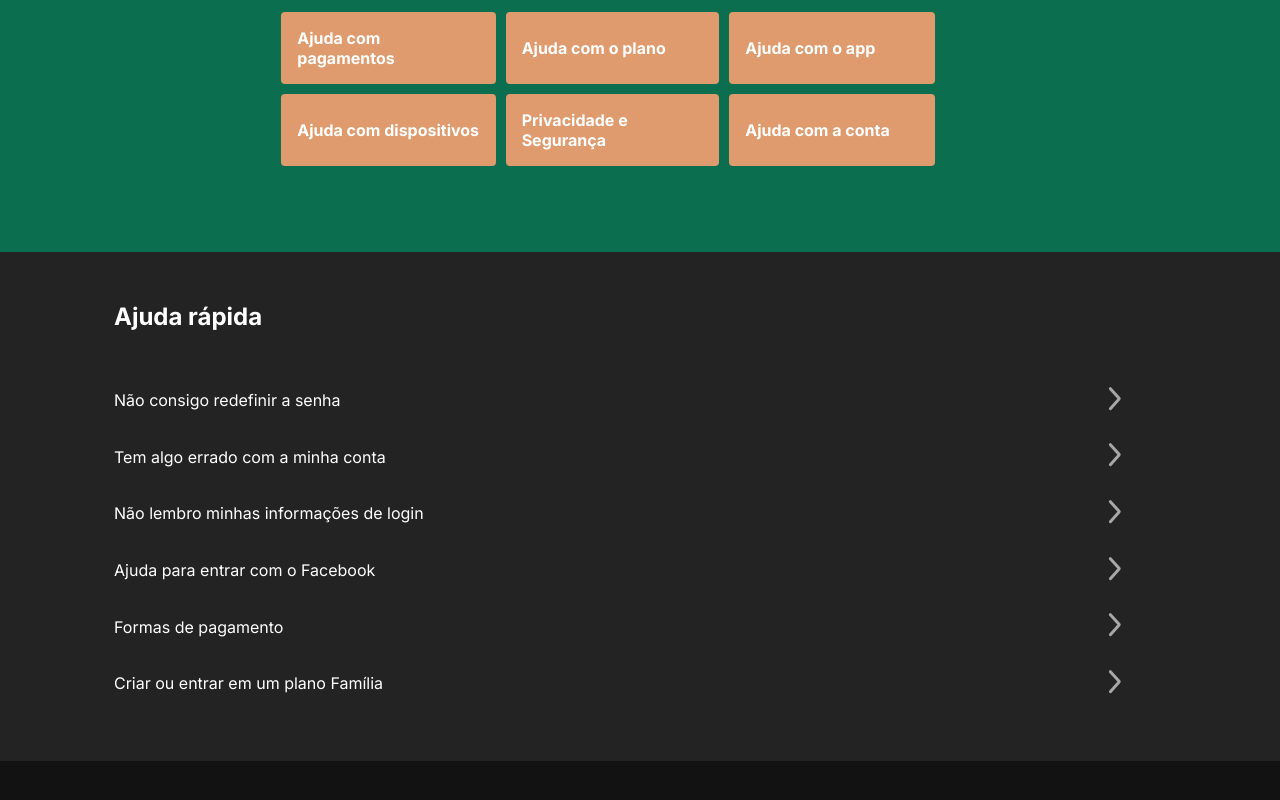
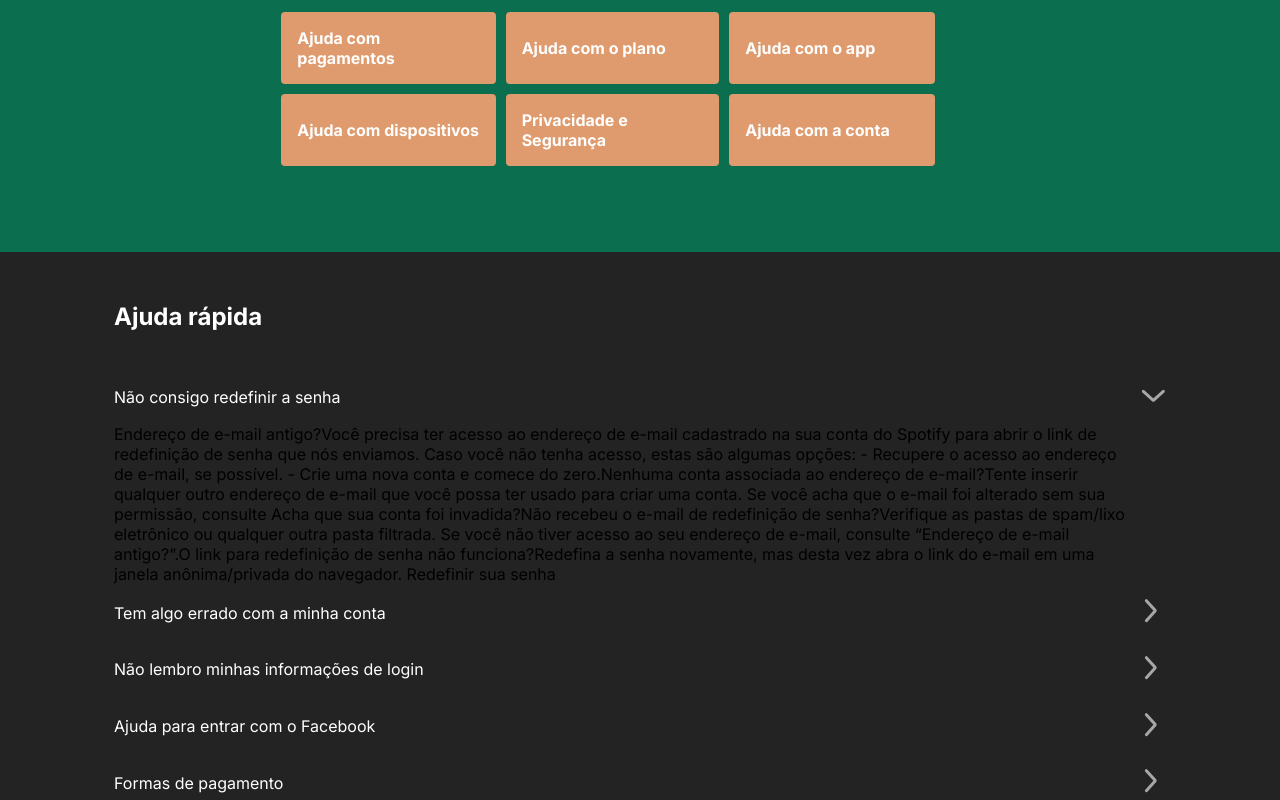
Before and after one commit to LuizaGA/rubik-front, a React (Vite) app: page /FAQ in a window 1280 px wide. Both pictures are taken after a click on the element "Não consigo redefinir a senha". Shown: the part 523-1323 px from the top of the page. Built offline with nearby package versions, Linux system fonts and the light colour scheme.

Commit message:
FAQ dropdown working

```diff
--- a/src/pages/FAQ/index.jsx
+++ b/src/pages/FAQ/index.jsx
@@ -3,9 +3,18 @@ import Header from "../../components/Header"
 import Footer from "../../components/Footer"
 import { FirstContainer, SecondContainer, ThirdContainer, ContainerTexto, ThirdContainerTexto, ImgCubo, TextoSpotify, TextoDestaque, ThirdTextoDestaque, TextoSecundario, ThirdTextoSecundario, TextoObs, Botao, TextoBotao, Search } from './styles'
 
+import ArrowIcon from "../../../public/arrow-right.svg"
+import ArrowDownIcon from "../../../public/arrow-down.svg"
+
 function FAQ() {
 
   const [searchTerm, setSearchTerm] = useState("");
+  const [answer1, setAnswer1] = useState(false);
+  const [answer2, setAnswer2] = useState(false);
+  const [answer3, setAnswer3] = useState(false);
+  const [answer4, setAnswer4] = useState(false);
+  const [answer5, setAnswer5] = useState(false);
+  const [answer6, setAnswer6] = useState(false);
 
 
   return (
@@ -47,96 +56,159 @@ function FAQ() {
             </tr>
           </thead>
           <tbody>
+            <tr onClick={() => setAnswer1(!answer1)}>
+              <td>Não consigo redefinir a senha</td>
+              {answer1 ?
+                <td>
+                  <img src={ArrowDownIcon} />
+                </td>
+                :
+                <td>
+                  <img src={ArrowIcon} />
+                </td>
+              }
+            </tr>
+            {answer1 ?
               <tr>
-              <td>Não consigo redefinir a senha</td>
+                <b>Endereço de e-mail antigo?</b>
+                Você precisa ter acesso ao endereço de e-mail cadastrado na sua conta do Spotify para abrir o link de redefinição de senha que nós enviamos.
+                Caso você não tenha acesso, estas são algumas opções:
+                - Recupere o acesso ao endereço de e-mail, se possível.
+                - Crie uma nova conta e comece do zero.
+                <b>Nenhuma conta associada ao endereço de e-mail?</b>
+                Tente inserir qualquer outro endereço de e-mail que você possa ter usado para criar uma conta.
+                Se você acha que o e-mail foi alterado sem sua permissão, consulte Acha que sua conta foi invadida?
+
+                <b>Não recebeu o e-mail de redefinição de senha?</b>
+                Verifique as pastas de spam/lixo eletrônico ou qualquer outra pasta filtrada.
+                Se você não tiver acesso ao seu endereço de e-mail, consulte “Endereço de e-mail antigo?”.
+
+                <b>O link para redefinição de senha não funciona?</b>
+                Redefina a senha novamente, mas desta vez abra o link do e-mail em uma janela anônima/privada do navegador.
+
+                Redefinir sua senha
+
+              </tr> : null
+            }
+            <tr onClick={() => setAnswer2(!answer2)}>
+              <td>Tem algo errado com a minha conta</td>
+              {answer2 ?
                 <td>
-                <svg width="19" height="25" viewBox="0 0 19 25" fill="none" xmlns="http://www.w3.org/2000/svg">
-                  <g clipPath="url(#clip0_29_15)">
-                    <path d="M5.37164 2.66551L14.0706 12.331C14.2417 12.5212 14.2417 12.8098 14.0706 13L5.37164 22.6655" stroke="#A7A7A7" strokeWidth="3" strokeLinecap="round" />
-                  </g>
-                  <defs>
-                    <clipPath id="clip0_29_15">
-                      <rect width="19" height="25" fill="white" />
-                    </clipPath>
-                  </defs>
-                </svg>
+                  <img src={ArrowDownIcon} />
                 </td>
+                :
+                <td>
+                  <img src={ArrowIcon} />
+                </td>
+              }
             </tr>
+            {answer2 ?
               <tr>
-              <td>Tem algo errado com a minha conta</td>
+                Se notar algo estranho, diferente ou corrompido, é possível que você tenha entrado em outra conta do Spotify.
+
+                Verifique se estão faltando:
+
+                Playlists/músicas curtidas
+                Recursos do Premium
+                Foto de perfil
+
+                Fale com a gente se o problema continuar.
+
+              </tr> : null
+            }
+            <tr onClick={() => setAnswer3(!answer3)}>
+              <td>Não lembro minhas informações de login</td>
+              {answer3 ?
                 <td>
-                <svg width="19" height="25" viewBox="0 0 19 25" fill="none" xmlns="http://www.w3.org/2000/svg">
-                  <g clipPath="url(#clip0_29_15)">
-                    <path d="M5.37164 2.66551L14.0706 12.331C14.2417 12.5212 14.2417 12.8098 14.0706 13L5.37164 22.6655" stroke="#A7A7A7" strokeWidth="3" strokeLinecap="round" />
-                  </g>
-                  <defs>
-                    <clipPath id="clip0_29_15">
-                      <rect width="19" height="25" fill="white" />
-                    </clipPath>
-                  </defs>
-                </svg>
+                  <img src={ArrowDownIcon} />
                 </td>
+                :
+                <td>
+                  <img src={ArrowIcon} />
+                </td>
+              }
             </tr>
+            {answer3 ?
               <tr>
-              <td>Não lembro minhas informações de login</td>
+                Se você não se lembrar da sua senha, use a página de redefinição de senha.
+
+                Se não se lembrar do seu e-mail ou nome de usuário, acesse a página de redefinição de senha e insira os endereços de e-mail que você pode ter usado para criar uma conta. Quando o endereço registrado no Spotify for inserido, aparecerá uma mensagem dizendo que o e-mail de redefinição de senha foi enviado.
+
+                Observação: existem várias maneiras de se inscrever: usando um e-mail, um número de telefone, o Facebook, a Apple ou o Google. Tente fazer login usando essas opções para localizar sua conta.
+
+                Redefinir sua senha
+
+              </tr> : null
+            }
+            <tr onClick={() => setAnswer4(!answer4)}>
+              <td>Ajuda para entrar com o Facebook</td>
+              {answer4 ?
                 <td>
-                <svg width="19" height="25" viewBox="0 0 19 25" fill="none" xmlns="http://www.w3.org/2000/svg">
-                  <g clipPath="url(#clip0_29_15)">
-                    <path d="M5.37164 2.66551L14.0706 12.331C14.2417 12.5212 14.2417 12.8098 14.0706 13L5.37164 22.6655" stroke="#A7A7A7" strokeWidth="3" strokeLinecap="round" />
-                  </g>
-                  <defs>
-                    <clipPath id="clip0_29_15">
-                      <rect width="19" height="25" fill="white" />
-                    </clipPath>
-                  </defs>
-                </svg>
+                  <img src={ArrowDownIcon} />
                 </td>
+                :
+                <td>
+                  <img src={ArrowIcon} />
+                </td>
+              }
             </tr>
+            {answer4 ?
               <tr>
-              <td>Ajuda para entrar com o Facebook</td>
+                Para entrar no Spotify com sua conta do Facebook, use essa rede social na inscrição ou faça a vinculação.
+
+                Também é possível exibir a foto e o nome do seu perfil do Facebook no app e encontrar seus amigos no Spotify com facilidade.
+
+                Cadastre-se com o Facebook
+              </tr> : null
+            }
+            <tr onClick={() => setAnswer5(!answer5)}>
+              <td>Formas de pagamento</td>
+              {answer5 ?
                 <td>
-                <svg width="19" height="25" viewBox="0 0 19 25" fill="none" xmlns="http://www.w3.org/2000/svg">
-                  <g clipPath="url(#clip0_29_15)">
-                    <path d="M5.37164 2.66551L14.0706 12.331C14.2417 12.5212 14.2417 12.8098 14.0706 13L5.37164 22.6655" stroke="#A7A7A7" strokeWidth="3" strokeLinecap="round" />
-                  </g>
-                  <defs>
-                    <clipPath id="clip0_29_15">
-                      <rect width="19" height="25" fill="white" />
-                    </clipPath>
-                  </defs>
-                </svg>
+                  <img src={ArrowDownIcon} />
                 </td>
+                :
+                <td>
+                  <img src={ArrowIcon} />
+                </td>
+              }
             </tr>
+            {answer5 ?
               <tr>
-              <td>Formas de pagamento</td>
+                Para entrar no Spotify com sua conta do Facebook, use essa rede social na inscrição ou faça a vinculação.
+
+                Também é possível exibir a foto e o nome do seu perfil do Facebook no app e encontrar seus amigos no Spotify com facilidade.
+
+                Cadastre-se com o Facebook
+              </tr> : null
+            }
+            <tr onClick={() => setAnswer6(!answer6)}>
+              <td>Criar ou entrar em um plano Família</td>
+              {answer6 ?
                 <td>
-                <svg width="19" height="25" viewBox="0 0 19 25" fill="none" xmlns="http://www.w3.org/2000/svg">
-                  <g clipPath="url(#clip0_29_15)">
-                    <path d="M5.37164 2.66551L14.0706 12.331C14.2417 12.5212 14.2417 12.8098 14.0706 13L5.37164 22.6655" stroke="#A7A7A7" strokeWidth="3" strokeLinecap="round" />
-                  </g>
-                  <defs>
-                    <clipPath id="clip0_29_15">
-                      <rect width="19" height="25" fill="white" />
-                    </clipPath>
-                  </defs>
-                </svg>
+                  <img src={ArrowDownIcon} />
                 </td>
+                :
+                <td>
+                  <img src={ArrowIcon} />
+                </td>
+              }
             </tr>
+            {answer6 ?
               <tr>
-              <td>Criar ou entrar em um plano Família</td>
-              <td>
-                <svg width="19" height="25" viewBox="0 0 19 25" fill="none" xmlns="http://www.w3.org/2000/svg">
-                  <g clipPath="url(#clip0_29_15)">
-                    <path d="M5.37164 2.66551L14.0706 12.331C14.2417 12.5212 14.2417 12.8098 14.0706 13L5.37164 22.6655" stroke="#A7A7A7" strokeWidth="3" strokeLinecap="round" />
-                  </g>
-                  <defs>
-                    <clipPath id="clip0_29_15">
-                      <rect width="19" height="25" fill="white" />
-                    </clipPath>
-                  </defs>
-                </svg>
-              </td>
-            </tr>
+                Você pode pagar pelo Spotify Premium de muitas maneiras:
+
+                Cartão de crédito/débito
+                Cartões pré-pagos
+                PayPal
+                Vales-presente
+                Pagamento móvel
+                Plano pré-pago
+                Observação: os métodos variam de acordo com o país ou região.
+
+                Para ver as formas de pagamento disponíveis no seu país, acesse www.spotify.com/premium e avance até a página de pagamento. Você não receberá nenhuma cobrança até confirmar os dados de pagamento.
+              </tr> : null
+            }
           </tbody>
         </table>
 
--- a/src/pages/FAQ/styles.js
+++ b/src/pages/FAQ/styles.js
@@ -237,8 +237,10 @@ export const Botao = styled.div`
 
   :hover {
     cursor: pointer;
-    width: 21rem;
-    height: 4.5rem;
+    /* width: 21rem;
+    height: 4.5rem; */
+    -webkit-transform: translate(200px, 200px);
+    transform: scale(1.1) translate(0%, 0%);
   }
 `
 
--- a/src/pages/Home/styles.js
+++ b/src/pages/Home/styles.js
@@ -100,6 +100,12 @@ export const Botao = styled.div`
   @media only screen and (max-width: 768px) {
     width: 100%;
   }
+
+  :hover {
+    cursor: pointer;
+    -webkit-transform: translate(200px, 200px);
+    transform: scale(1.1) translate(0%, 0%);
+  }
 `
 
 export const TextoBotao = styled.h5`
@@ -111,4 +117,5 @@ export const TextoBotao = styled.h5`
   @media only screen and (max-width: 426px) {
     font-size: 0.8rem;
   }
+
 `
```
Also changed, not shown: public/arrow-down.svg (added), public/arrow-right.svg (added). Lines whose indentation alone changed are shown as unchanged.
